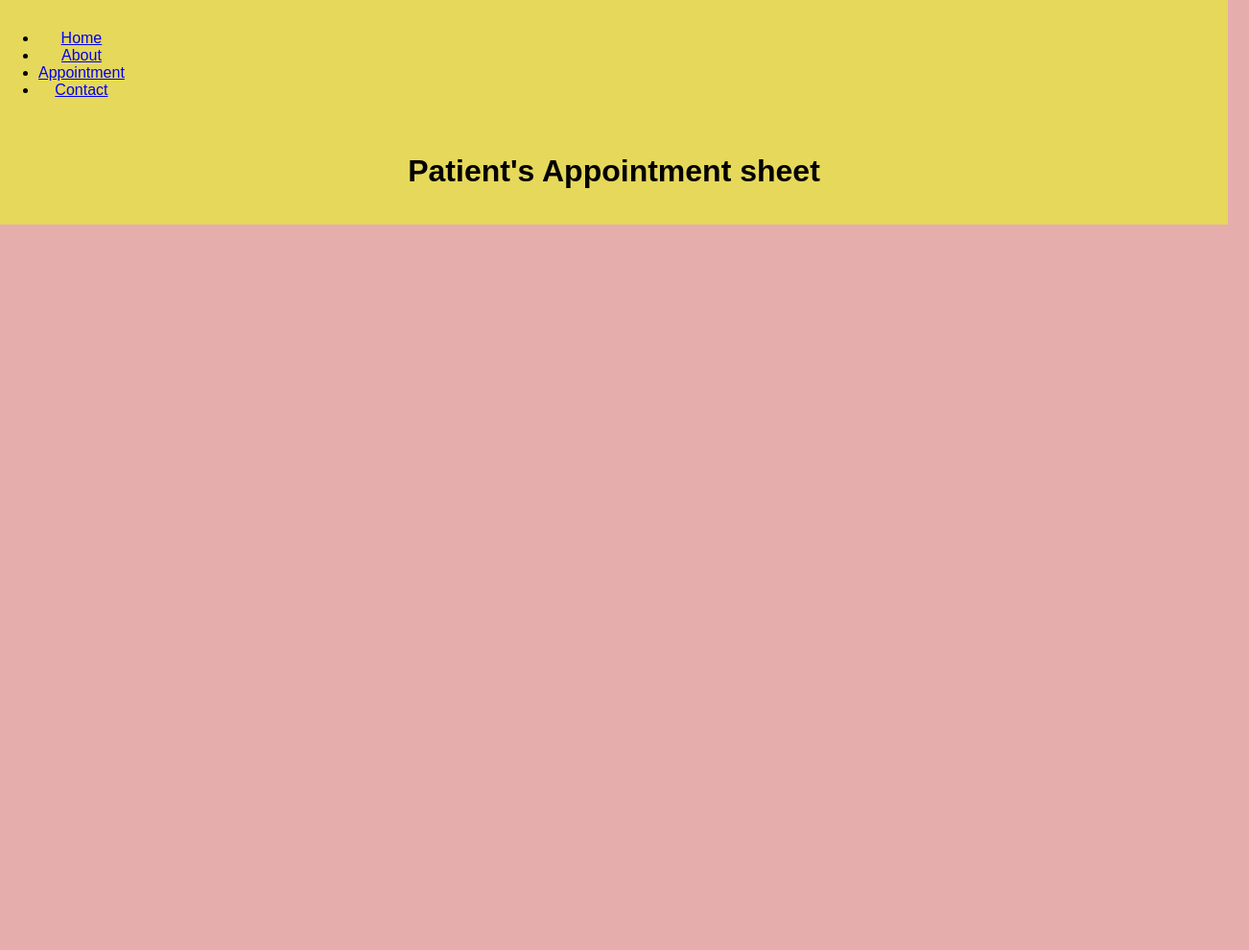
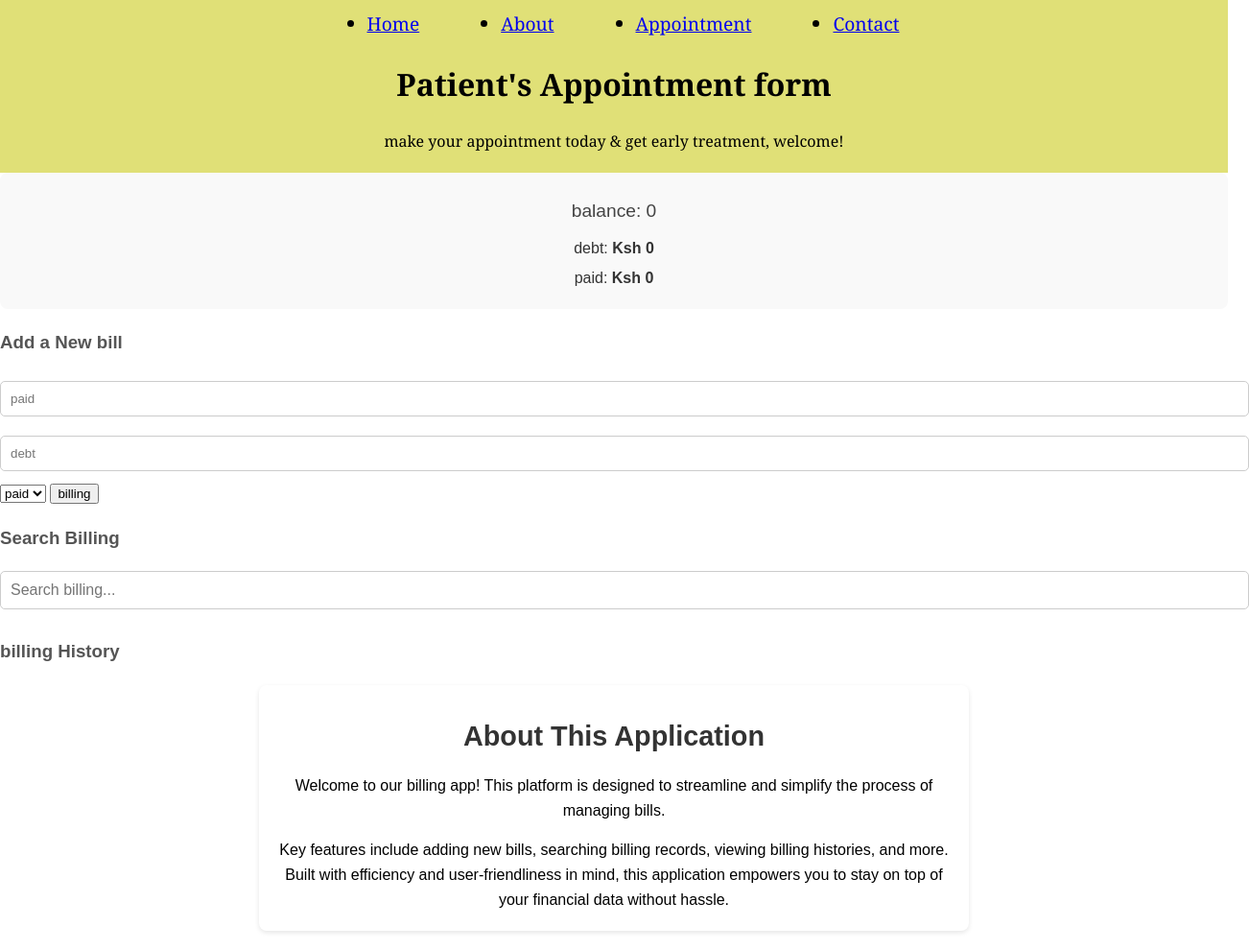
Before and after one commit to Mohamed-Abass2287/fetch-learn, a plain HTML site: page index.html in a window 1280 px wide. Shown: the whole page at 96% size, 1302 px wide, since content can reach past the window. Before the commit the page ends 800 px from the top, so only its background shows below. Drawn offline with Linux system fonts and the light colour scheme.

Commit message:
adde changes

```diff
--- a/css/style.css
+++ b/css/style.css
@@ -1,26 +1,122 @@
-body{
-    background-color: #e6adad;
+/* General Styles */
+body {
     font-family: Arial, sans-serif;
+    line-height: 1.6;
     margin: 0;
     padding: 0;
-
-}
-header{
-    background-color: #e6d85b;
-    padding: 5px 0;
-    text-align: flex-start;
+    /* background-color: #eeabab; */
+    color: #333;
+  }
+  header {
+    background: rgb(224, 224, 119);
     color: black;
-
-}
-.container h1{
-    /* background-color: #f9d423; */
     padding: 10px 0;
     text-align: center;
-}
-nav{
-    /* background-color: #f9d423; */
-    padding: 10px 0;
+    font-family: Cambria, Cochin, Georgia, Times, 'Times New Roman', serif;
+  }
+  .navbar {
+    display: flex;
+    justify-content: space-around;
+    margin-bottom: 20px;
+    align-items: flex-start;
+    font-size: 1.2rem;
+    width: 50%;
+    margin: 0 auto;
+  }
+  .timings {
     text-align: center;
-    display: inline-block;
-
-}
+    padding: 15px;
+    margin-bottom: 20px;
+    background: #f9f9f9;
+    border-radius: 8px;
+  }
+  .timings h2 {
+    font-size: 1.2rem;
+    color: #444;
+    margin-bottom: 10px;
+  }
+  .timings p {
+    margin: 5px 0;
+  }
+  .timings span {
+    font-weight: bold;
+  }
+  #add-date h3 {
+    margin-bottom: 15px;
+    color: #555;
+  }
+  #patient\'s-form {
+    display: flex;
+    flex-direction: column;
+  }
+  #patient\'s-form input,
+  #patient\'s-form select,
+  #patient\'s-form button {
+    width: 100%;
+    padding: 10px;
+    margin: 10px 0;
+    border: 1px solid #ccc;
+    border-radius: 5px;
+    font-size: 1rem;
+  }
+  #patient\'s-form button {
+    background-color: #007bff;
+    color: white;
+    font-weight: bold;
+    cursor: pointer;
+    border: none;
+    transition: background-color 0.3s;
+  }
+  #patient\'s-form button:hover {
+    background-color: #0056b3;
+  }
+  .search-billing h3 {
+    margin-bottom: 10px;
+    color: #555;
+  }
+  #search {
+    width: 100%;
+    padding: 10px;
+    margin: 10px 0;
+    border: 1px solid #ccc;
+    border-radius: 5px;
+    font-size: 1rem;
+  }
+  .bill h3 {
+    margin-bottom: 10px;
+    color: #555;
+  }
+  #billing {
+    list-style-type: none;
+    padding: 0;
+  }
+  #billing li {
+    background: #f9f9f9;
+    padding: 10px;
+    margin: 10px 0;
+    border-radius: 5px;
+    box-shadow: 0 1px 3px rgba(0, 0, 0, 0.1);
+  }
+  #about {
+    padding: 20px;
+    margin: 20px auto;
+    border-radius: 8px;
+    box-shadow: 0 2px 5px rgba(0, 0, 0, 0.1);
+    max-width: 700px;
+    text-align: center;
+  }
+  #about h2 {
+    font-size: 1.8rem;
+    margin-bottom: 15px;
+    color: #333;
+    font-weight: bold;
+  }
+  #about p {
+    font-size: 1rem;
+    line-height: 1.6;
+    color: black;
+    margin-bottom: 10px;
+  }
+  #about p:last-of-type {
+    margin-bottom: 0;
+  }
--- a/index.html
+++ b/index.html
@@ -10,21 +10,99 @@
 <body>
     <!-- header section -->
      <header>
+        <!-- <img src="images/logo.png" alt="logo" class="logo"> -->
+        <style></style>
         <div class="container">
             <div id="branding">
                 <nav>
-                    <ul>
-                        <li><a href="index.html">Home</a></li>
-                        <li><a href="about.html">About</a></li>
-                        <li class="current"><a href="appointment.html">Appointment</a></li>
-                        <li><a href="contact.html">Contact</a></li>
+                    <ul class="navbar">
+                        <li><a href="#">Home</a></li>
+                        <li><a href="#About">About</a></li>
+                        <li><a href="Appointment">Appointment</a></li>
+                        <li><a href="Contact">Contact</a></li>
                     </ul>
                 </nav>
-                <h1><span class="highlight">Patient's</span> Appointment sheet</h1>
+                <h1><span class="highlight">Patient's</span> Appointment form</h1>
+                <h2>make your appointment today & get early treatment, welcome!</h2>
             </div>
 
         </div>
      </header>
+     <main id="sheet">
+        <section class="timings">
+            <h2 id="appointment">balance: 0</h2>
+            <style>
+            h2 {
+              font-size: 1rem;
+              margin: 10px 0;
+              font-weight: normal;
+            }
+            </style>
+            <p>debt: <span id="debt">Ksh 0</span></p>
+            <p>paid: <span id="paid">Ksh 0</span></p>
+          </section>
+          <section id="add-date">
 
+            <h3>Add a New bill</h3>
+
+            <form id="patient's form">
+              <input type="text" id="paid" placeholder="paid" required />
+              <style>
+              input[type="text"] {
+                width: 100%;
+                padding: 10px;
+                margin: 10px 0;
+                border: 1px solid #ccc;
+                border-radius: 5px;
+              }
+              </style>
+              <input type="text" id="debt" placeholder="debt" required />
+            <style>
+            input[type="number"] {
+              width: 100%;
+              padding: 10px;
+              margin: 10px 0;
+              border: 1px solid #ccc;
+              border-radius: 5px;
+            }
+
+            </style>
+              <select id="type">
+                <option value="paid">paid</option>
+                <style>
+                select {
+                  width: 100%;
+                  padding: 10px;
+                  margin: 10px 0;
+                  border: 1px solid #ccc;
+                  border-radius: 5px;
+                }
+                </style>
+                <option value="debt">debt</option>
+              </select>
+              <button type="submit">billing</button>
+            </form>
+          </section>
+          <section class="search-billing">
+            <h3>Search Billing</h3>
+            <input type="text" id="search" placeholder="Search billing..." />
+          </section>
+
+
+          <section class="bill">
+            <h3>billing History</h3>
+            <ul id="billing"></ul>
+          </section>
+          <section id="about">
+            <h2>About This Application</h2>
+            <p>
+              Welcome to our billing app! This platform is designed to streamline and simplify the process of managing bills. </p>
+            <p>
+              Key features include adding new bills, searching billing records, viewing billing histories, and more. Built with efficiency and user-friendliness in mind, this application empowers you to stay on top of your financial data without hassle.
+            </p>
+          </section>
+
+     </main>
+     <script src="js/index.js"></script>
 </body>
 </html>
```
Also changed, not shown: js/script.js (line endings or trailing spaces), 1 other file.
